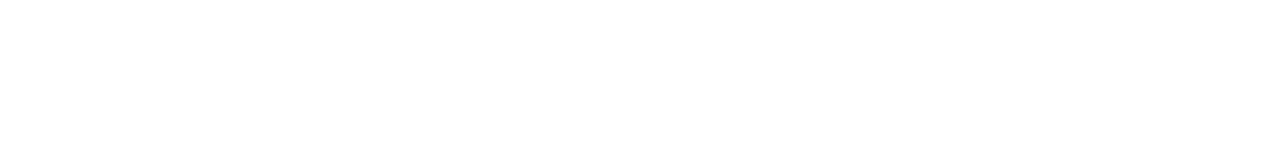
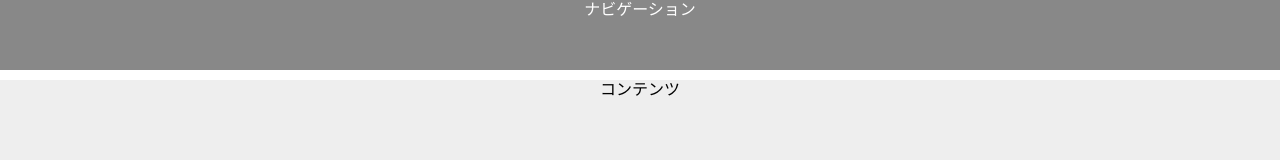
Before and after one commit to masa2205/web_layout_practice, a plain HTML site: page index.html in a window 1280 px wide. Drawn offline with Linux system fonts and the light colour scheme.

Commit message:
上部ナビゲーションバーレイアウト

```diff
--- a/index.html
+++ b/index.html
@@ -4,9 +4,15 @@
     <meta charset="UTF-8">
     <meta http-equiv="X-UA-Compatible" content="IE=edge">
     <meta name="viewport" content="width=device-width, initial-scale=1.0">
+    <link rel="stylesheet" href="style.css">
     <title>web_layout_practice</title>
 </head>
 <body>
-
+    <header class="topNavigation">
+        <p>ナビゲーション</p>
+    </header>
+    <div class="content">
+        <p>コンテンツ</p>
+    </div>
 </body>
 </html>
--- a/style.css
+++ b/style.css
@@ -55,3 +55,23 @@ div#test {
 }
 .cf:after {clear: both;}
 .cf {*zoom: 1;}
+
+body {
+    min-height: 100vh;
+    display: flex;
+    flex-direction: column;
+}
+
+.topNavigation {
+    height: 70px;
+    text-align: center;
+    background-color: #888;
+    color: #fff;
+}
+
+.content {
+    flex: 1;
+    background-color: #eee;
+    text-align: center;
+    margin-top: 10px;
+}
```
